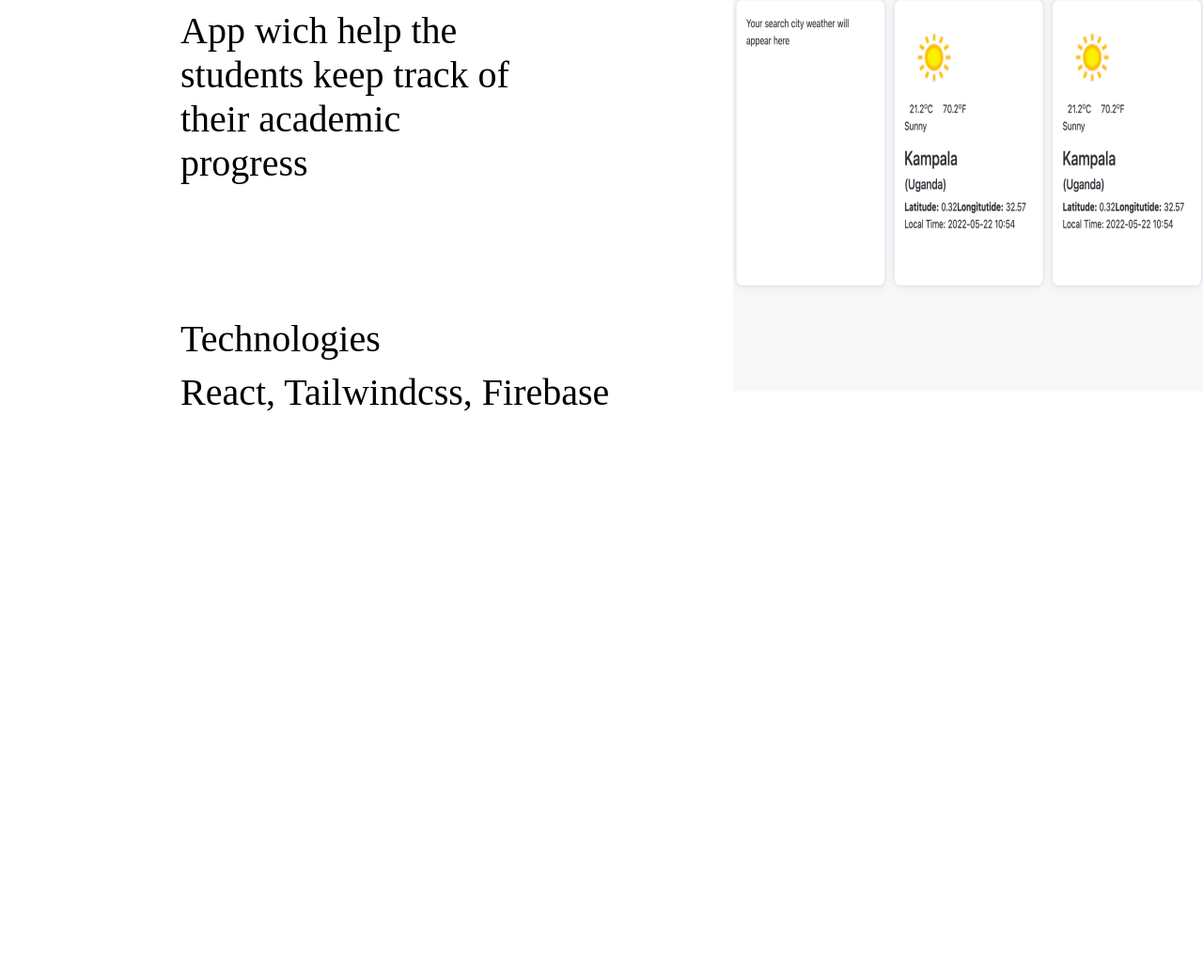
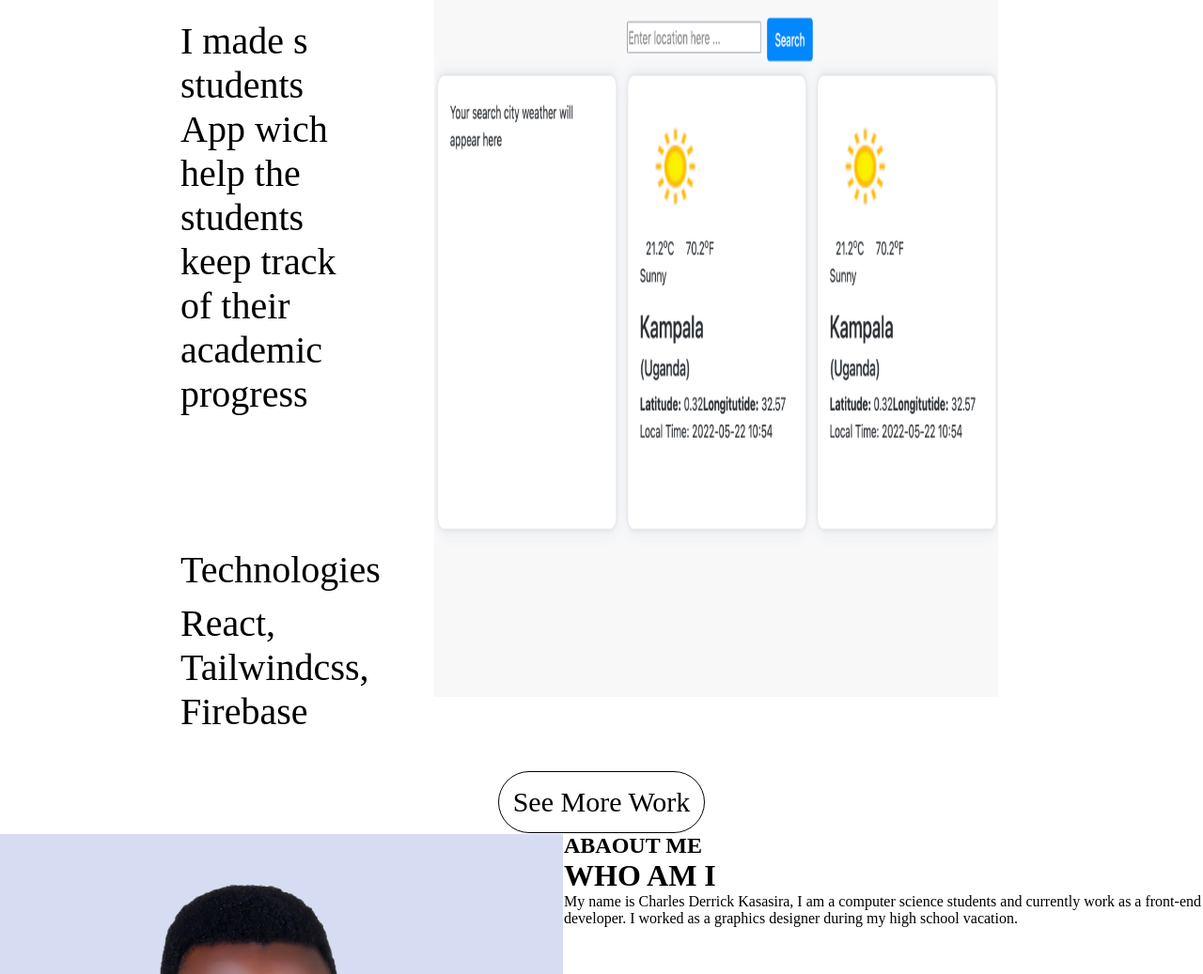
Before and after one commit to AlisonBaade/trabs, a plain HTML site: page index.html in a window 1280 px wide. Shown: the part 1763-2800 px from the top of the page at 94% size. Before the commit the page ends 2204 px from the top, so only its background shows below. Drawn offline with Linux system fonts and the light colour scheme.

Commit message:
contiuação

```diff
--- a/index.html
+++ b/index.html
@@ -1,5 +1,6 @@
 <!DOCTYPE html>
 <html lang="pt-br">
+
 <head>
     <meta charset="UTF-8">
     <meta http-equiv="X-UA-Compatible" content="IE=edge">
@@ -8,7 +9,7 @@
     <link rel="stylesheet" href="style.css">
 </head>
 <header>
-    <div class="div-back">
+    <nav class="div-back">
         <ul class="list d-flex">
             <p class="m-right text-white">KASASIRA</P>
             <a href="" class="margin text-dec text-white">
@@ -27,23 +28,25 @@
                 Hire me
             </a>
         </ul>
-    </div>
+    </nav>
     <div class="div-back d-flex">
         <div>
             <h2 class="m-left-text h2-header">I'm</h2>
             <h1 class="text-white m-left-text titulo-fs-60">CHARLES KASASIRA,</h1>
-                <div class="div-p">
-                    <p class="text-white p-text"> A Front-end heavy developer aiming to design and develop experiences that make people's lives simple.</p>
-                </div>
-                <div class="div-a-projects">
-                    <a class="text-white m-left-text text-dec" href="">See My Projects</a>
-                </div>
+            <div class="div-p">
+                <p class="text-white p-text"> A Front-end heavy developer aiming to design and develop experiences that
+                    make people's lives simple.</p>
             </div>
+            <div class="div-a-projects">
+                <a class="text-white m-left-text text-dec" href="">See My Projects</a>
+            </div>
+        </div>
         <div>
             <img class="img-charles" src="./imgs/charles.png" alt="">
         </div>
     </div>
 </header>
+
 <body>
     <h1 class="d-flex p-worked justify-center">Worked with</h1>
     <div class="d-flex justify-center justify-around">
@@ -56,7 +59,8 @@
         <img width="600px" src="./imgs/studentsapp.png" alt="">
         <div class="d-grid margin-left">
             <h2 class="titulo-fs-60">Students App</h2>
-            <p class="p-margin-right p-font-s p-margin-top">I made a students App wich help the students keep track of their academic progress</p>
+            <p class="p-margin-right p-font-s p-margin-top">I made a students App wich help the students keep track of
+                their academic progress</p>
             <p class=" p-font-s p2-margin-top">Technologies</p>
             <p class="p-font-s p3-margin-top">React, Tailwindcss, Firebase, Flutter</p>
         </div>
@@ -64,11 +68,25 @@
     <div class="body-m-left d-flex p-margin-top">
         <div class="d-grid">
             <h2 class="titulo-fs-60">Weather App</h2>
-            <p class="p-font-s width-p p-margin-top">I made s students App wich help the students keep track of their academic progress</p>
+            <p class="p-font-s width-p p-margin-top">I made s students App wich help the students keep track of their
+                academic progress</p>
             <p class="p-font-s p2-margin-top">Technologies</p>
             <p class="p-font-s p3-margin-top">React, Tailwindcss, Firebase</p>
         </div>
-        <img width="500px" src="./imgs/Maskgroup.png" alt="">
+        <img class="img-m-r" src="./imgs/Maskgroup.png" alt="">
+    </div>
+    <div class="d-flex justify-center">
+        <a class="text-dec a-more-work" href="" class="">See More Work</a>
+    </div>
+    <div class="d-flex">
+        <img width="600px" src="./imgs/About-me-img.png" alt="">
+        <div class="d-grid">
+            <h2>ABAOUT ME</h2>
+            <h1>WHO AM I</h1>
+            <p>My name is Charles Derrick Kasasira, I am a computer science students and currently work as a front-end
+                developer. I worked as a graphics designer during my high school vacation.</p>
+        </div>
     </div>
 </body>
+
 </html>
--- a/style.css
+++ b/style.css
@@ -152,5 +152,24 @@
 }
 
 .width-p{
-    width: 60%;
+    width: 70%;
 }
+
+.img-m-r{
+    margin-right: 20%;
+    width: 600px;
+}
+
+.b-work{
+    display: flex;
+    justify-content: center;
+}
+
+.a-more-work{
+    margin-top: 40px;
+    font-size: 30px;
+    border: 1px solid black;
+    border-radius: 50px;
+    padding: 15px;
+    color: black;
+}
```
Also changed, not shown: imgs/About-me-img.png (added).
